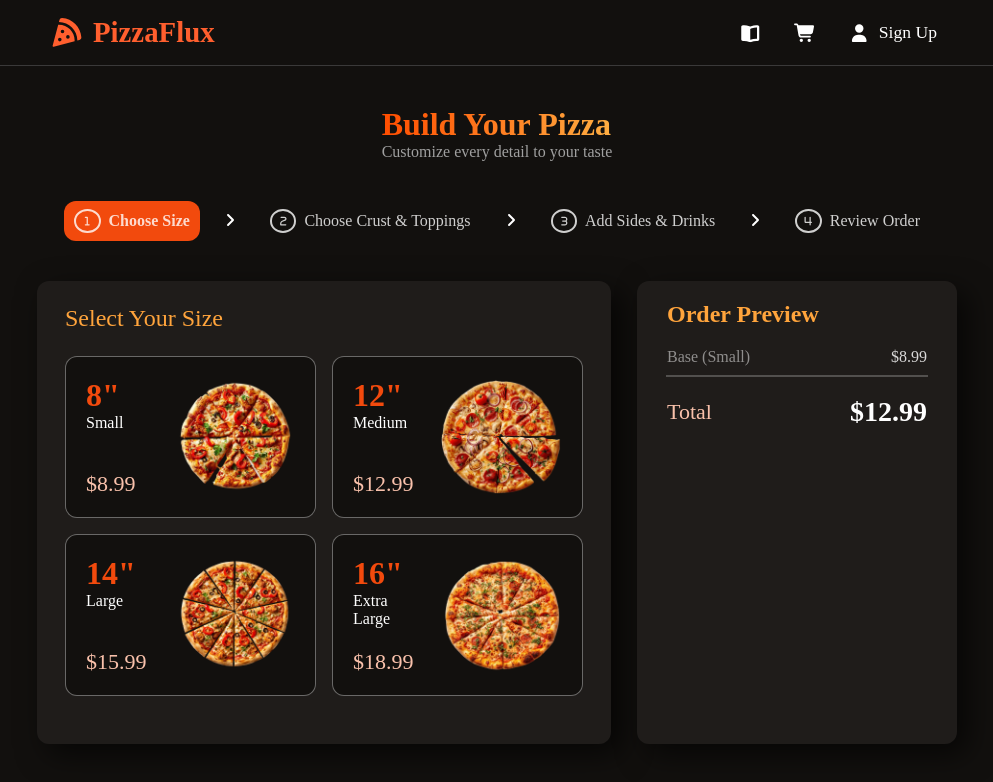
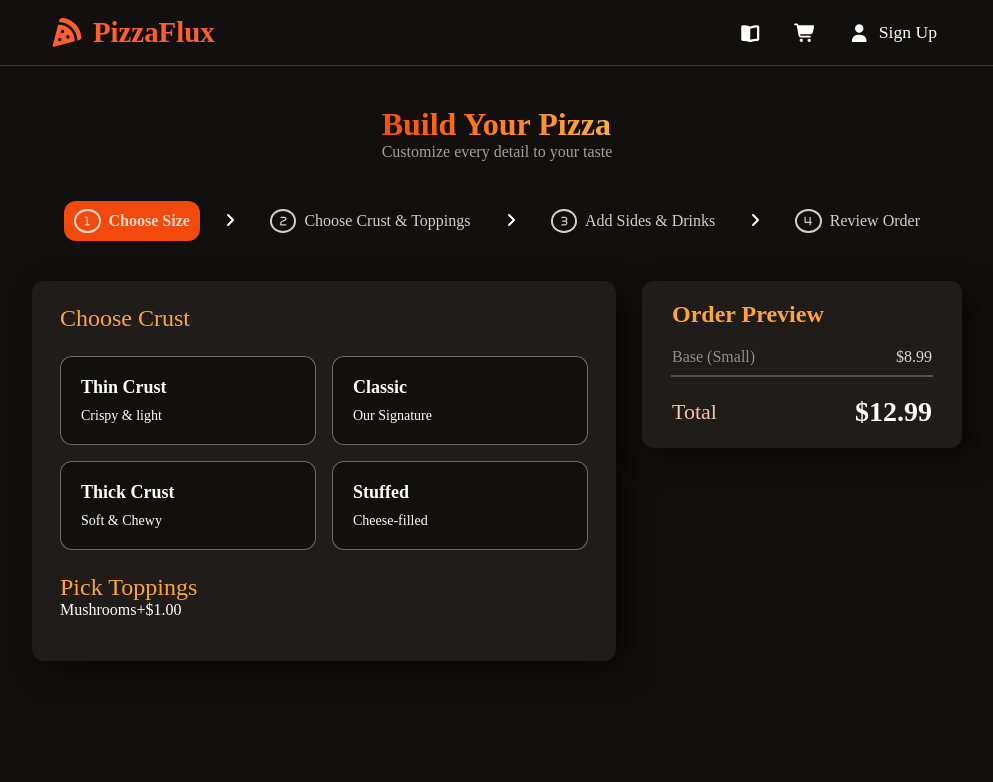
Before and after one commit to preetpalsinghkanda/Pizza-Ordering-Application, a React (Vite) app: page / in a window 1280 px wide. Shown: the top 782 px of the page, without its empty margins (143-1136 px from the left). Built offline with nearby package versions, Linux system fonts and the light colour scheme.

Commit message:
working on Menu section

```diff
--- a/src/Components/Menu.css
+++ b/src/Components/Menu.css
@@ -89,6 +89,7 @@
     display: flex;
    flex-direction: column;
     background-color: #1f1c1a;
+    height: max-content;
 }
 
 .order-preview h5{
@@ -101,7 +102,7 @@
     color: rgba(255, 255, 255, 0.502);
 }
 
-.menu-size{
+.menu-size,.menu-crust{
     border-radius: 12px;
     padding: 24px 28px;
     box-shadow: 10px 10px 30px rgba(0, 0, 0, 0.639);
@@ -109,7 +110,7 @@
      background-color: #1f1c1a;
 }
 
-.menu-size h3{
+.menu-size h3 , .menu-crust h3{
     font-size: 24px;
     font-weight: 500;
     color: #ffa43c;
@@ -162,7 +163,7 @@ ul li{
 }
 
 
-.menu-option-container{
+.menu-option-container , .crust-option-container{
     margin: 24px 0px;
     gap: 16px;
     /* border: 1px solid white; */
@@ -185,7 +186,7 @@ ul li{
     color: #f24a0d;
 }
 
-.menu-option{
+/* {
     cursor: pointer;
     background-color: #12100e;
     border-radius: 12px;
@@ -196,7 +197,7 @@ ul li{
     gap: 20px;
     justify-content: space-between;
    transition: all 0.2s ease-in-out;
-}
+} */
 
 .menu-option:hover{
     transform: scale(1.06);
@@ -209,3 +210,69 @@ ul li{
     font-size: 22px;
     color: #f9c1ab;
 }
+.build-btn{
+    display: flex;
+    justify-content: space-between;
+
+}
+
+.back-btn , .next-btn{
+    color: rgba(255, 255, 255, 0.584);
+    background-color: transparent;
+    border-radius: 12px;
+    padding: 6px 12px;
+    font-size: 16px;
+    cursor: pointer;
+    display: flex;
+    align-items: center;
+    justify-content: center;
+    font-weight: 600;
+}
+
+.active-build-btn{
+    background-color: #f24a0d;
+    color: white;
+}
+
+/* {
+     margin: 24px 0px;
+    gap: 16px;
+
+    display: grid;
+    grid-template-columns: repeat(2,1fr);
+    grid-template-rows: repeat(2,1fr);
+} */
+
+.crust-option , .menu-option{
+      cursor: pointer;
+    background-color: #12100e;
+    border-radius: 12px;
+    padding: 20px 20px;
+    display: flex;
+    border: 1px solid rgba(255, 255, 255, 0.368);
+    display: flex;
+    flex-direction: column;
+    gap: 20px;
+    justify-content: space-between;
+   transition: all 0.2s ease-in-out;
+}
+
+.crust-option{
+    min-width: 20vw;
+    justify-content: space-evenly !important;
+    gap: 10px;
+}
+
+.crust-option h6{
+    font-size: 18px;
+}
+
+.crust-option p{
+    font-size: 14px;
+}
+
+.topping-box{
+    display: grid;
+    grid-template-columns: repeat(2, 1fr);
+    grid-template-rows: repeat(2,1fr);
+}
--- a/src/Components/Menu.jsx
+++ b/src/Components/Menu.jsx
@@ -7,6 +7,7 @@ import {
   fa3,
   fa4,
   faAngleRight,
+  faAngleLeft,
 } from "@fortawesome/free-solid-svg-icons";
 import pizzaApp from "../Context/Context";
 import pizzaSmall from "../../public/sixslicepizza.png";
@@ -72,8 +73,7 @@ export default function Menu() {
       </div>
 
       <div className="menu-main">
-
-        <div className="menu-size">
+        {/* <div className="menu-size">
           <h3>Select Your Size</h3>
           <div className="menu-option-container">
             <div className="menu-option">
@@ -120,6 +120,51 @@ export default function Menu() {
               <img src={pizzaExtraLarge} alt="" />
             </div>
           </div>
+          <hr className="order-preview-hr" />
+
+          <div className="build-btn">
+            <button className="back-btn">
+              <FontAwesomeIcon icon={faAngleLeft} />
+              Back
+            </button>
+            <button className="next-btn active-build-btn">Next <FontAwesomeIcon icon={faAngleRight} /> </button>
+          </div>
+        </div> */}
+
+        <div className="menu-crust">
+          <div>
+            <h3>Choose Crust</h3>
+            <div className="crust-option-container">
+              <div className="crust-option">
+                <h6>Thin Crust</h6>
+                <p>Crispy & light</p>
+              </div>
+              <div className="crust-option">
+                <h6>Classic</h6>
+                <p>Our Signature</p>
+              </div>
+              <div className="crust-option">
+                <h6>Thick Crust</h6>
+                <p>Soft & Chewy</p>
+              </div>
+              <div className="crust-option">
+                <h6>Stuffed</h6>
+                <p>Cheese-filled</p>
+              </div>
+            </div>
+          </div>
+
+          <div className="topping-container">
+            <h3>Pick Toppings</h3>
+            <div className="topping-box">
+              <div><span>Mushrooms</span><span>+$1.00</span></div>
+              <div><span></span></div>
+              <div><span></span></div>
+              <div><span></span></div>
+              <div><span></span></div>
+              <div><span></span></div>
+            </div>
+          </div>
         </div>
 
         <div className="order-preview">
```
